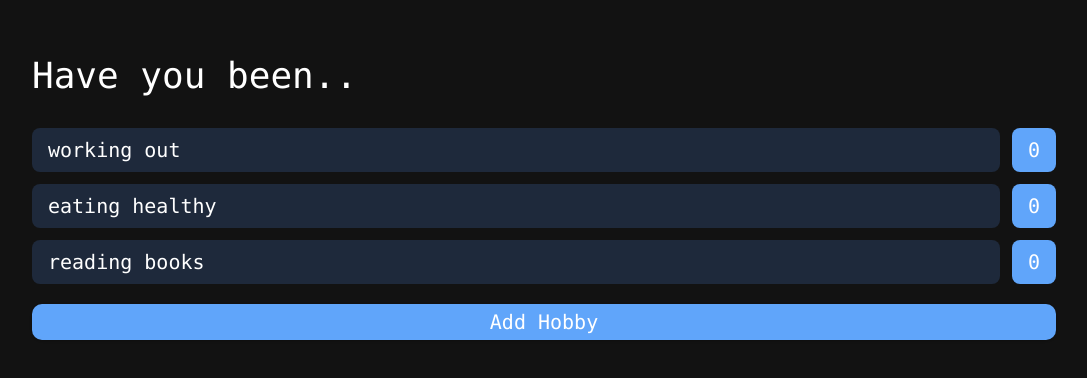
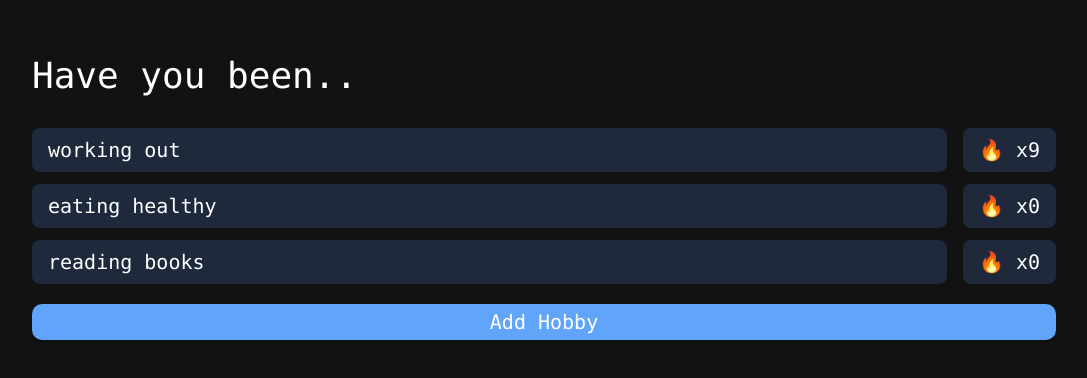
Before and after one commit to abeeto/BCHacks2024, a Next.js app in the folder space-journal/: page / in a window 1280 px wide. Shown: the part 1002-1380 px from the top of the page, without its empty margins (96-1183 px from the left). Built offline with nearby package versions, Linux system fonts and the light colour scheme.

Commit message:
updated streak counter

```diff
--- a/space-journal/src/app/hobby.tsx
+++ b/space-journal/src/app/hobby.tsx
@@ -1,13 +1,20 @@
 'use client'
 import React, { useState } from 'react';
 import { NewHobbyDrawer } from '@/components/ui/newHobby';
+import StreakCounter from '@/components/ui/streakCounter';
 const HobbyTracker = () => {
   const [hobbies, setHobbies] = useState([
-    { name: 'working out', count: 0 },
+    { name: 'working out', count: 9 },
     { name: 'eating healthy', count: 0 },
     { name: 'reading books', count: 0 },
   ]);
-
+  const updateStreakCount = (index: number, toAdd: boolean) => {
+    const newHobbies = hobbies.map((hobby, i) =>
+      toAdd ? (i === index ? { ...hobby, count: hobby.count + 1 } : hobby):
+              (i === index ? { ...hobby, count: Math.max(hobby.count -1, 0)} : hobby)
+    );
+    setHobbies(newHobbies);
+  };
 
   return (
     <div className="flex min-h-screen w-full flex-col items-center justify-between flex">
@@ -17,7 +24,7 @@ const HobbyTracker = () => {
             {hobbies.map((hobby, index) => (
               <div key={index} className="flex flex-row">
                 <div className='text-xl mt-3 pl-4 pt-2 pb-2 bg-secondary rounded-sm flex-grow'>{hobby.name}</div>
-                <div  className='text-xl mt-3 ml-3 pr-4 pl-4 pt-2 pb-2 bg-blue-400 rounded-sm flex-shrink'>{hobby.count}</div>
+                <StreakCounter hobby={hobby} index={index} updateStreakCount={updateStreakCount}/>
               </div>
             ))}
             <NewHobbyDrawer hobbies={hobbies} setHobbies={setHobbies}/>
--- a/space-journal/src/components/ui/newHobby.tsx
+++ b/space-journal/src/components/ui/newHobby.tsx
@@ -6,6 +6,7 @@ import { Label } from "@/components/ui/label"
 import { Hobby } from "@/app/types/Hobby"
 import { NewHobbyDrawerProps } from "@/app/types/NewHobbyProps"
 import { HobbyFormProps } from "@/app/types/HobbyFormProps"
+
 
 
 export const NewHobbyDrawer: React.FC<NewHobbyDrawerProps> = ({ hobbies, setHobbies }) => {
--- /dev/null
+++ b/space-journal/src/components/ui/streakCounter.tsx
@@ -0,0 +1,27 @@
+import { Hobby } from "@/app/types/Hobby"
+import React, { useState } from "react"
+
+
+type StreakCounterProps = {
+    hobby: Hobby,
+    index: number,
+    updateStreakCount: (index: number, toAdd: boolean) => void;
+}
+
+const StreakCounter: React.FC<StreakCounterProps> = ({hobby, index, updateStreakCount}) => {
+    const [toAdd, setToAdd] = React.useState(false);
+
+    const handleClick = () => {
+        const newToAdd = !toAdd
+        setToAdd(newToAdd)
+        console.log(toAdd)
+        updateStreakCount(index, newToAdd);
+    }
+    return(
+        <div className='text-xl ml-4 mt-3 pl-4 pr-4 pt-2 pb-2 bg-secondary rounded-sm flex-shrink' onClick={handleClick}>
+            🔥 x{hobby.count}
+        </div>
+    )
+}
+
+export default StreakCounter;
```
